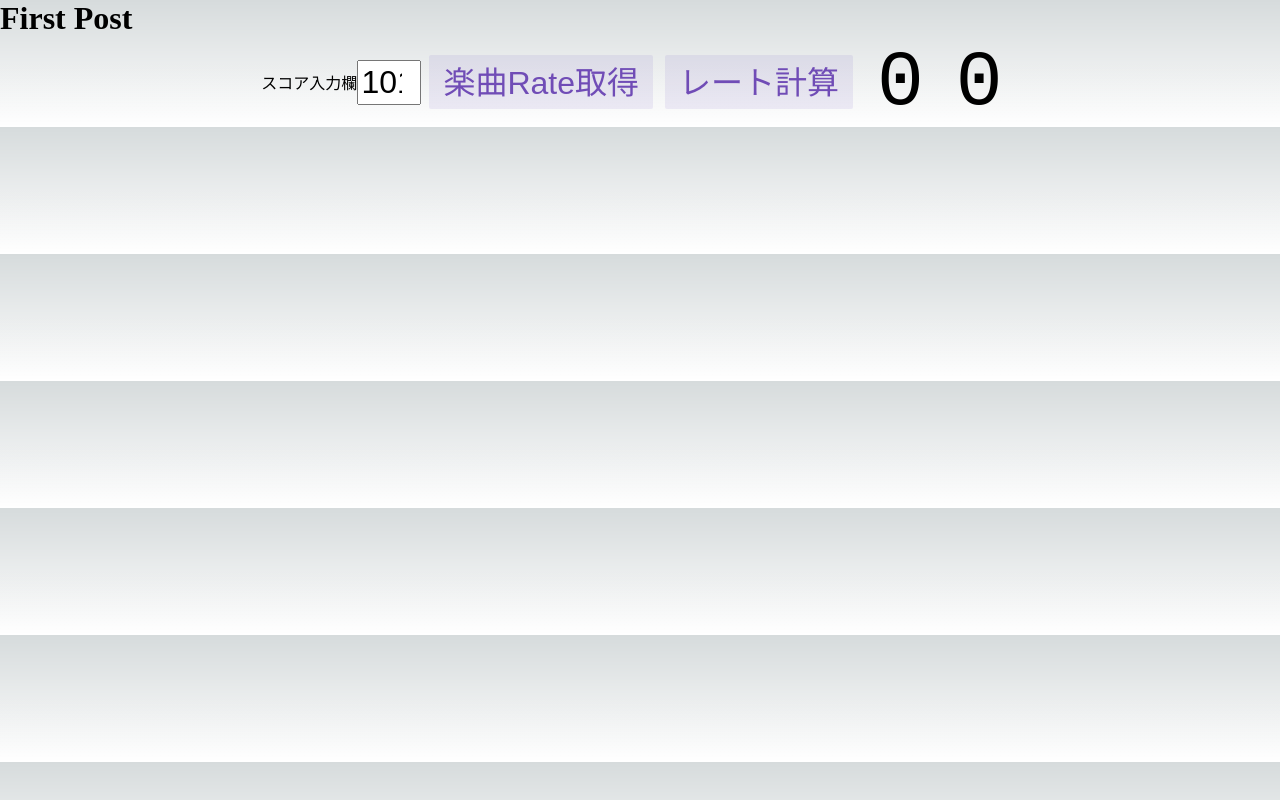
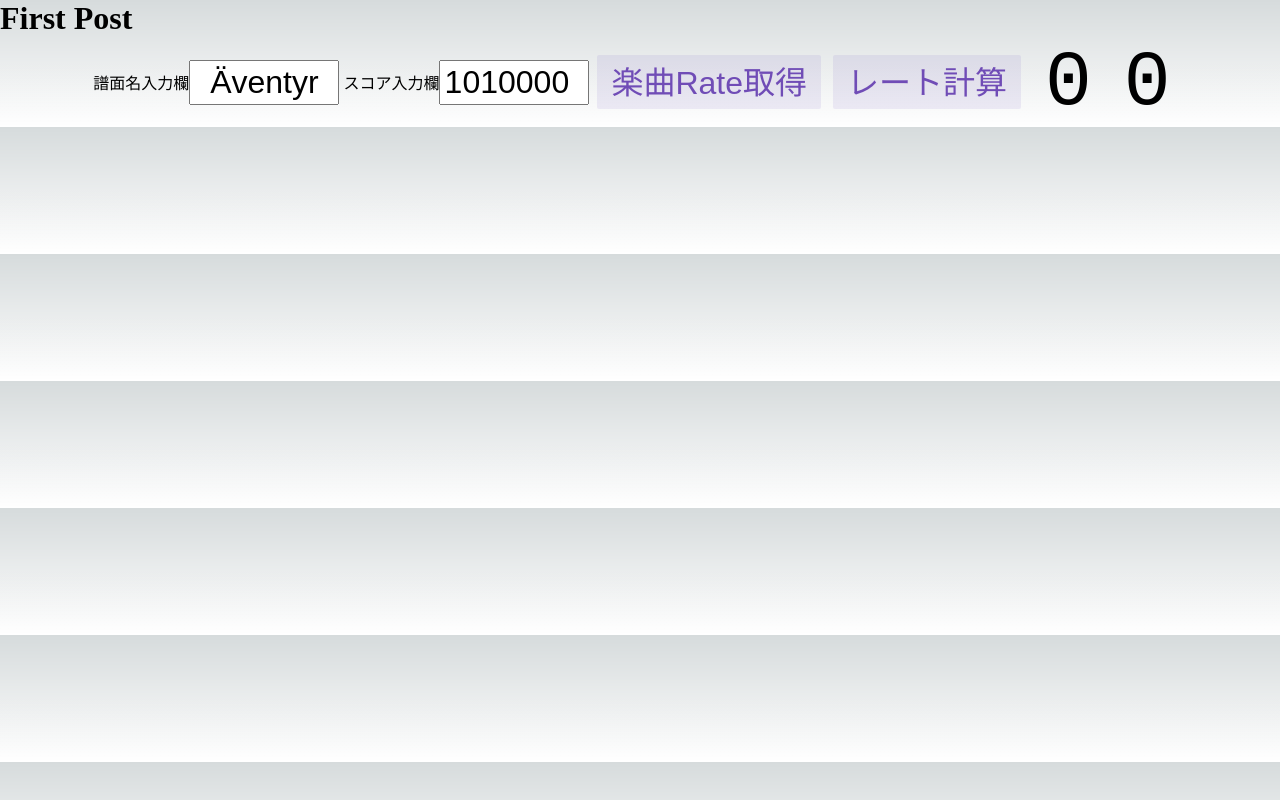
Before and after one commit to Kitami-Michito/Next-Ongeki, a Next.js app: page /topPage in a window 1280 px wide. Built offline with nearby package versions, Linux system fonts and the light colour scheme.

Commit message:
譜面名を手で入力できるように入力欄を作成

```diff
--- a/src/pages/topPage.tsx
+++ b/src/pages/topPage.tsx
@@ -8,14 +8,21 @@ import { useAppDispatch } from '@/store/hooks';
 export default function FirstPost() {
     const dispatch = useAppDispatch();
     const [score ,setScore] = useState(1010000);
-    const song = useSelector((state: RootState) => state.calculate.song);
+    const [songName, setSongName] = useState('Äventyr');
     const songRate = useSelector((state: RootState) => state.calculate.songRate);
     const playRate  = useSelector((state: RootState) => state.calculate.playRate);
 
     return (
         <div>
             <h1>First Post</h1>
-                <div className={styles.row}>
+            <div className={styles.row}>
+                譜面名入力欄
+                 <input
+                    type="string"
+                    className={styles.textbox}
+                    aria-label="setSongName"
+                    value={songName}
+                    onChange={(e: any) => setSongName(e.target.value)} />
                 スコア入力欄
                 <input
                     type="number"
@@ -25,7 +32,7 @@ export default function FirstPost() {
                     onChange={(e: any) => setScore(e.target.value)} />
                 <button
                     className={styles.button}
-                    onClick={() => dispatch(getSongRate({ songName: 'Destiny Runner', difficulty: 'a' }))}
+                    onClick={() => dispatch(getSongRate({ songName, difficulty: 'a' }))}
                 >
                     楽曲Rate取得
                 </button>
--- a/src/slice/getScoreslice.ts
+++ b/src/slice/getScoreslice.ts
@@ -7,7 +7,7 @@ export interface ScoreLate {
   playRate: number;
   songRate: number;
   score: number;
-  song: string;
+  songName: string;
   difficulty: string;
   status: 'idle' | 'loading' | 'failed';
 }
@@ -18,7 +18,7 @@ const initialState: ScoreLate = {
   songRate: 0,
   playRate: 0,
   score: 0,
-  song: "aa",
+  songName: "aa",
   difficulty: "MASTER",
   status: 'idle',
 };
@@ -85,13 +85,10 @@ export const calculate = createSlice({
       state.value = 0;
       state.songRate = 0;
       state.score = 0;
-      state.song = "";
+      state.songName = "";
       state.difficulty = "MASTER";
     },
     setSongRate(state,action){
-      state.songRate = action.payload;
-    },
-    setSong(state,action){
       state.songRate = action.payload;
     },
     setPlayRate(state,action){
@@ -107,6 +104,6 @@ export const calculate = createSlice({
     });
   }
 })
-export const{clearSearchState, setSongRate, setSong, setPlayRate} =calculate.actions;
+export const{clearSearchState, setSongRate, setPlayRate} =calculate.actions;
 
 export default calculate.reducer;
--- a/src/styles/Counter.module.css
+++ b/src/styles/Counter.module.css
@@ -40,7 +40,7 @@
 .textbox {
   font-size: 32px;
   padding: 2px;
-  width: 64px;
+  width: 150px;
   text-align: center;
   margin-right: 4px;
 }
```
